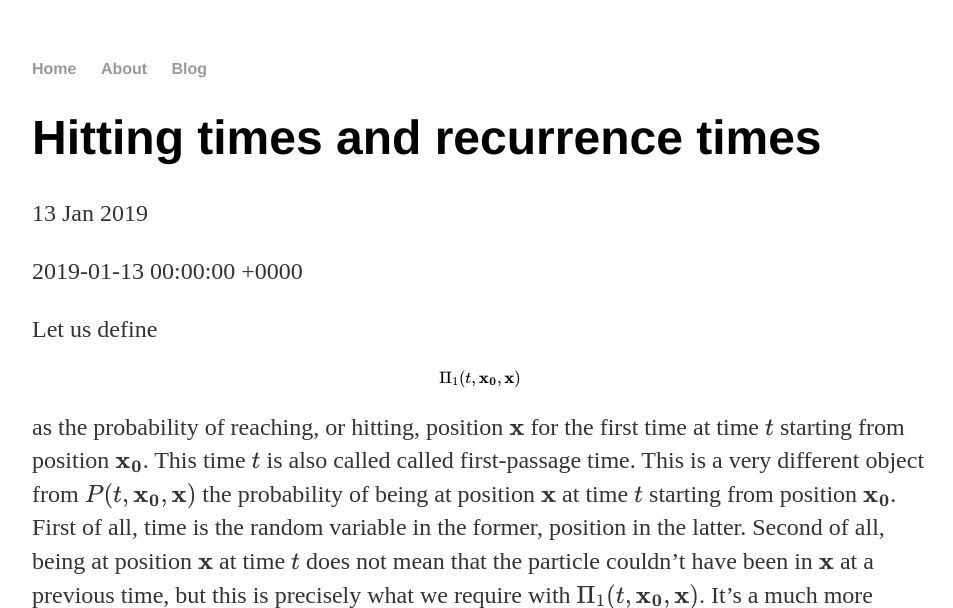
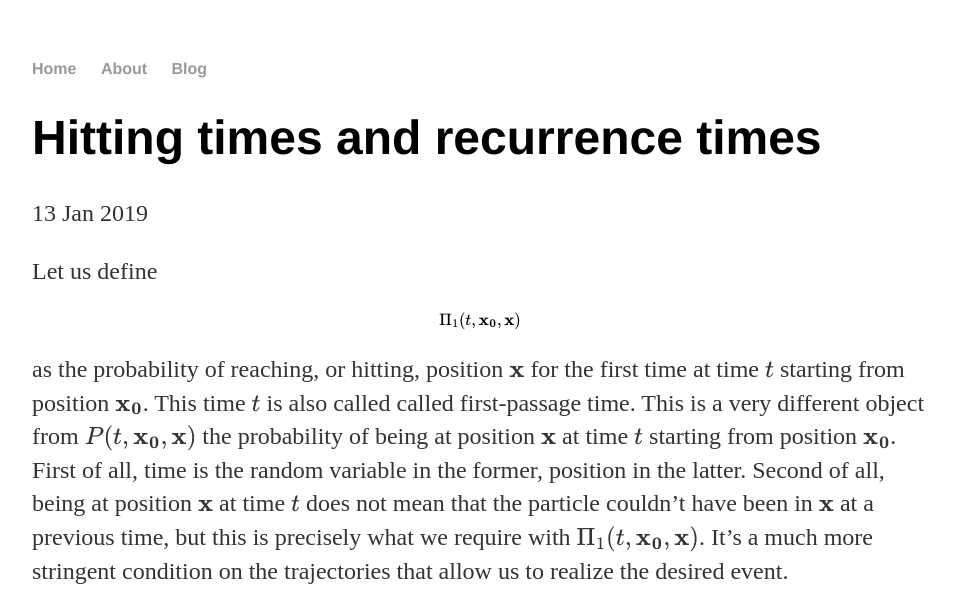
Before and after one commit to ghostsandmachines/ghostsandmachines.github.io, a Jekyll site: the page built from _posts/2019-01-13-hitting-times.md, in a window 1280 px wide and 900 px high, cut to the strip 0-608 px from the top of the window. Shown: the whole strip, without its empty margins (160-1113 px from the left). Built offline with Jekyll 4.4.1, drawn with Linux system fonts in a browser that asks for light colours; formulas are drawn with MathJax 3; comment, search, counter and statistics services are not loaded.

Commit message:
Update 2019-01-13-hitting-times.md

```diff
--- a/_posts/2019-01-13-hitting-times.md
+++ b/_posts/2019-01-13-hitting-times.md
@@ -4,11 +4,6 @@ title: "Hitting times and recurrence times"
 date: 2019-01-13
 tags: ["random-walk-series", "first-passage-times"]
 ---
-
-<span>
-	{{ page.date }}
-</span>
-
 
 Let us define
 
```
